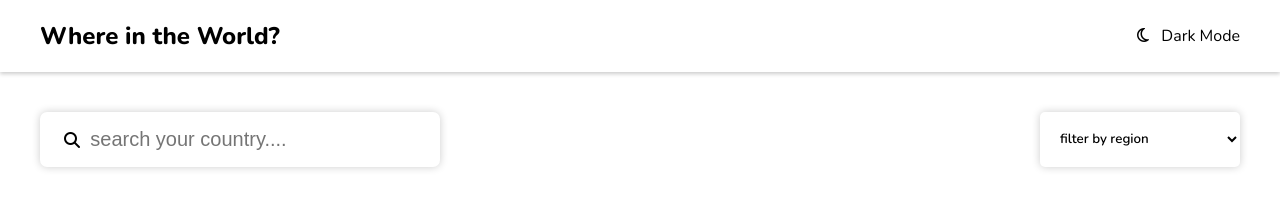
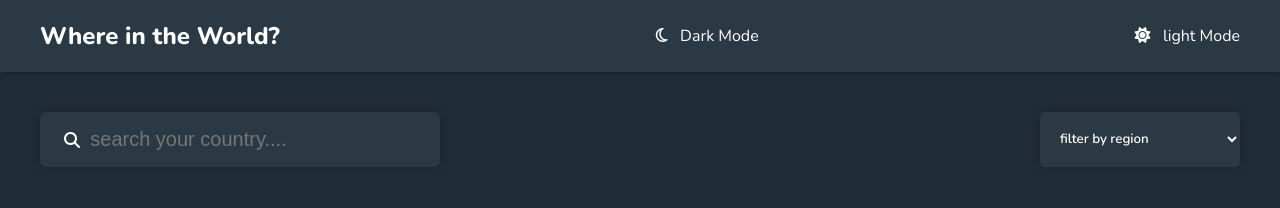
Before and after one commit to Hruthik77588/countries-Api, a plain HTML site: page index.html in a window 1280 px wide. Both pictures are taken after a click on the element "Dark Mode". Drawn offline with nearby package versions, Linux system fonts and the light colour scheme; no server answers.

Commit message:
add functionality to dark and light mode

```diff
--- a/CSS/country.css
+++ b/CSS/country.css
@@ -5,6 +5,23 @@
 body{
     margin: 0;
     font-family:Nunito,sans-serif;
+       --background-color:white;
+    --text-color:black;
+    --elements-color:white;
+        background-color: var(--background-color);
+    color:var(--text-color);
+}
+
+body.dark{
+      --background-color:hsl(207, 26%, 17%);
+    --text-color:white;
+    --elements-color: hsl(209, 23%, 22%);
+}
+body.light{
+        --background-color:white;
+    --text-color:black;
+    --elements-color:white;
+
 }
 .title{
     font-weight: 800;
@@ -19,6 +36,8 @@ a{
 .header-container{
  box-shadow: 0 2px 4px 0px rgba(0, 0, 0, 0.2);
      padding-inline: 24px;
+      background-color: var(--elements-color);
+      color:var(--text-color) ;
 }
 .header-content{
     max-width: 1200px;
@@ -27,8 +46,12 @@ a{
     justify-content: space-between;
     margin-inline: auto;
 }
+.theme-switch{
+    cursor: pointer;
+}
 main{
     margin-top: 40px;
+    background-color: var(--background-color);
 }
 .country-details-container{
     max-width: 1200px;
--- a/CSS/custom.css
+++ b/CSS/custom.css
@@ -47,7 +47,7 @@ a {
     justify-content: space-between;
     margin-inline: auto;
 }
-.header-content p{
+.theme-switch{
     cursor: pointer;
 }
 .search-filter-container{
--- a/index.html
+++ b/index.html
@@ -18,11 +18,12 @@
     <link rel="stylesheet" href="CSS/custom.css">
 </head>
 
-<body class="dark">
+<body >
     <header class="header-container">
         <div class="header-content">
             <h2 class="title"><a href="/">Where in the World?</a></h2>
             <p class="theme-switch"><i class="fa-regular fa-moon color"></i>&nbsp;&nbsp; Dark Mode</p>
+        <p class="theme-switch light"><i class="fa-solid fa-sun"></i>&nbsp;&nbsp; light Mode</p>
         </div>
     </header>
 
--- a/script.js
+++ b/script.js
@@ -48,4 +48,9 @@ function renderCountries(data){
         })
 themeSwitch.addEventListener("click",()=>{
     document.body.classList.toggle("dark")
+          if (document.body.classList.contains("dark")) {
+    headerContent.append(themeSwitch)
+  } else {
+
+  }
 })
```
Also changed, not shown: country.html (+2 -1 lines), country1.js (+12 -1 lines).
